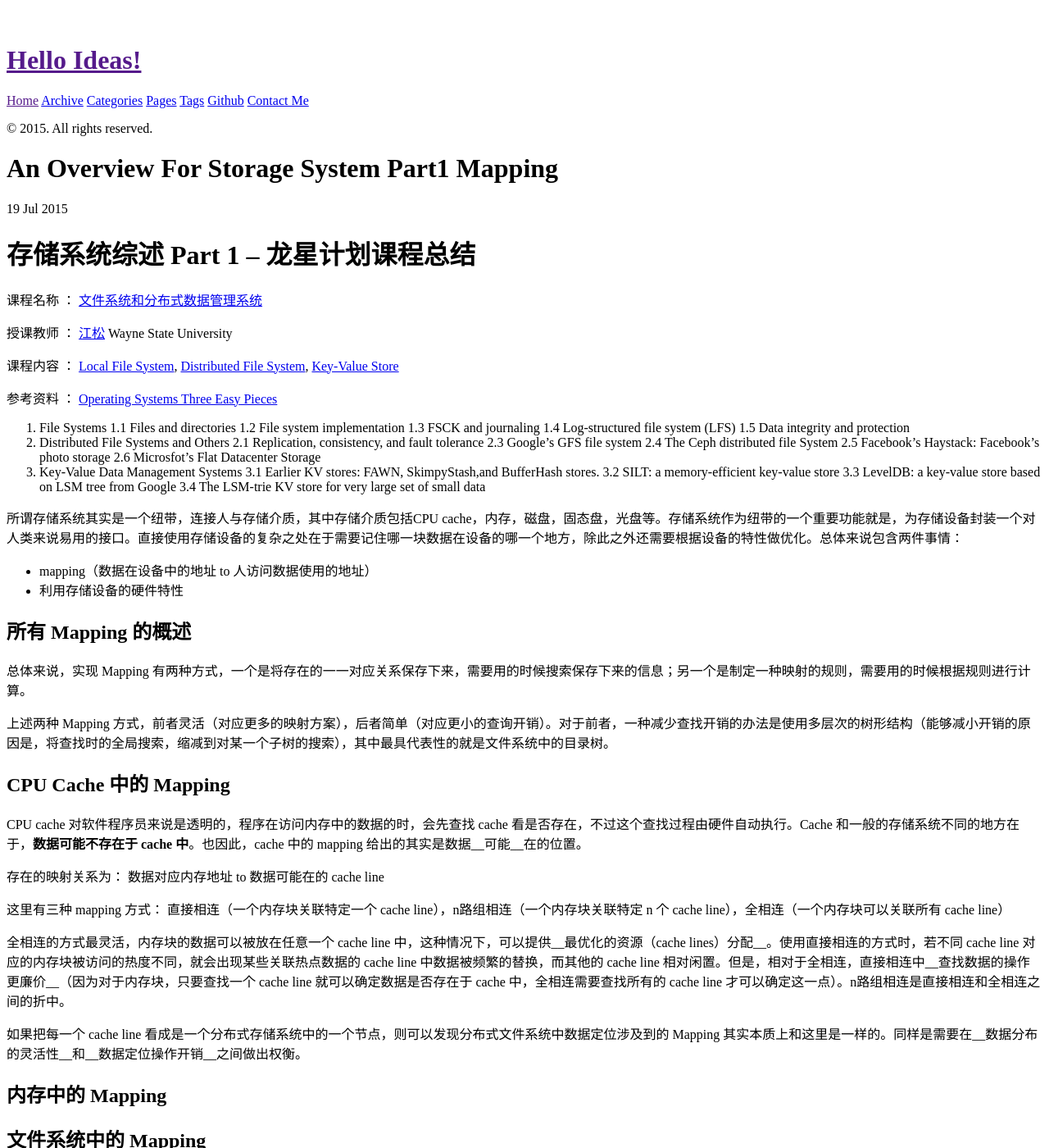
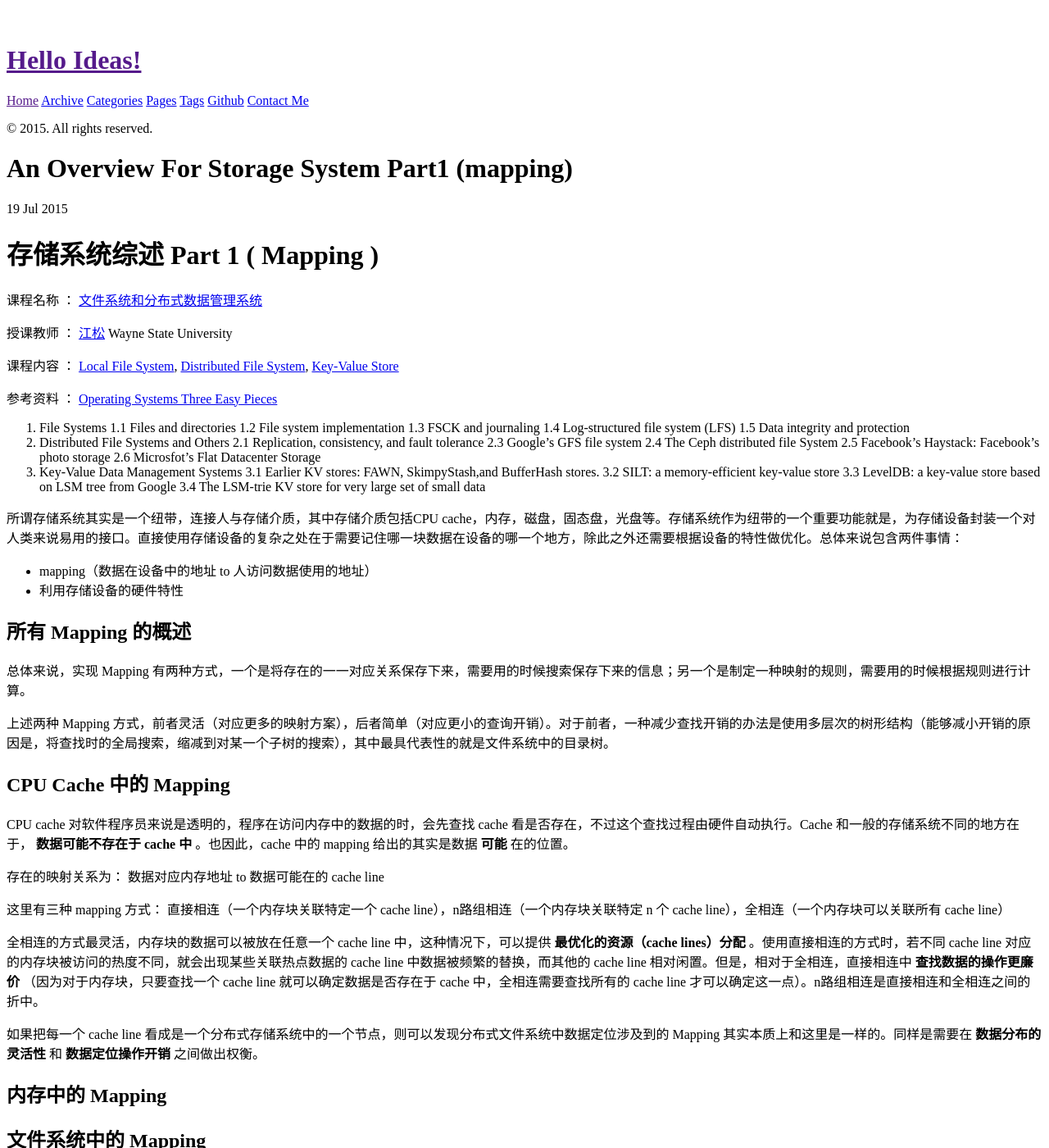
Before and after one commit to lavenresearch/lavenresearch.github.io, a Jekyll site: the page built from _posts/2015-07-19-An-Overview-for-Storage-System-part1-(Mapping).md, in a window 1280 px wide and 1400 px high. Shown: the whole window at 82% size. Built offline with Jekyll 4.4.1, drawn with Linux system fonts in a browser that asks for light colours; comment, search, counter and statistics services are not loaded.

Commit message:
Add new posts

```diff
--- a/_posts/2015-07-19-An-Overview-for-Storage-System-part1-Mapping.md
+++ b/_posts/2015-07-19-An-Overview-for-Storage-System-part1-(Mapping).md
@@ -1,12 +1,12 @@
 ---
 layout: hpost
 category : Storage
-tagline: ""
+tagline: "龙星计划课程总结"
 tags : [distributed storage system,GFS,object storage,file system,key value store]
 ---
 {% include JB/setup %}
 
-# 存储系统综述 Part 1 -- 龙星计划课程总结
+# 存储系统综述 Part 1 ( Mapping )
 
 课程名称 ： [文件系统和分布式数据管理系统](http://stlab.wnlo.hust.edu.cn/dragonstar/)
 
@@ -47,15 +47,15 @@ tags : [distributed storage system,GFS,object storage,file system,key value stor
 
 ## CPU Cache 中的 Mapping
 
-CPU cache 对软件程序员来说是透明的，程序在访问内存中的数据的时，会先查找 cache 看是否存在，不过这个查找过程由硬件自动执行。Cache 和一般的存储系统不同的地方在于，__数据可能不存在于 cache 中__。也因此，cache 中的 mapping 给出的其实是数据__可能__在的位置。
+CPU cache 对软件程序员来说是透明的，程序在访问内存中的数据的时，会先查找 cache 看是否存在，不过这个查找过程由硬件自动执行。Cache 和一般的存储系统不同的地方在于， __数据可能不存在于 cache 中__ 。也因此，cache 中的 mapping 给出的其实是数据 __可能__ 在的位置。
 
 存在的映射关系为： 数据对应内存地址 to 数据可能在的 cache line
 
 这里有三种 mapping 方式： 直接相连（一个内存块关联特定一个 cache line），n路组相连（一个内存块关联特定 n 个 cache line），全相连（一个内存块可以关联所有 cache line）
 
-全相连的方式最灵活，内存块的数据可以被放在任意一个 cache line 中，这种情况下，可以提供__最优化的资源（cache lines）分配__。使用直接相连的方式时，若不同 cache line 对应的内存块被访问的热度不同，就会出现某些关联热点数据的 cache line 中数据被频繁的替换，而其他的 cache line 相对闲置。但是，相对于全相连，直接相连中__查找数据的操作更廉价__（因为对于内存块，只要查找一个 cache line 就可以确定数据是否存在于 cache 中，全相连需要查找所有的 cache line 才可以确定这一点）。n路组相连是直接相连和全相连之间的折中。
+全相连的方式最灵活，内存块的数据可以被放在任意一个 cache line 中，这种情况下，可以提供 __最优化的资源（cache lines）分配__ 。使用直接相连的方式时，若不同 cache line 对应的内存块被访问的热度不同，就会出现某些关联热点数据的 cache line 中数据被频繁的替换，而其他的 cache line 相对闲置。但是，相对于全相连，直接相连中 __查找数据的操作更廉价__ （因为对于内存块，只要查找一个 cache line 就可以确定数据是否存在于 cache 中，全相连需要查找所有的 cache line 才可以确定这一点）。n路组相连是直接相连和全相连之间的折中。
 
-如果把每一个 cache line 看成是一个分布式存储系统中的一个节点，则可以发现分布式文件系统中数据定位涉及到的 Mapping 其实本质上和这里是一样的。同样是需要在__数据分布的灵活性__和__数据定位操作开销__之间做出权衡。
+如果把每一个 cache line 看成是一个分布式存储系统中的一个节点，则可以发现分布式文件系统中数据定位涉及到的 Mapping 其实本质上和这里是一样的。同样是需要在 __数据分布的灵活性__ 和 __数据定位操作开销__ 之间做出权衡。
 
 ## 内存中的 Mapping
 
```
